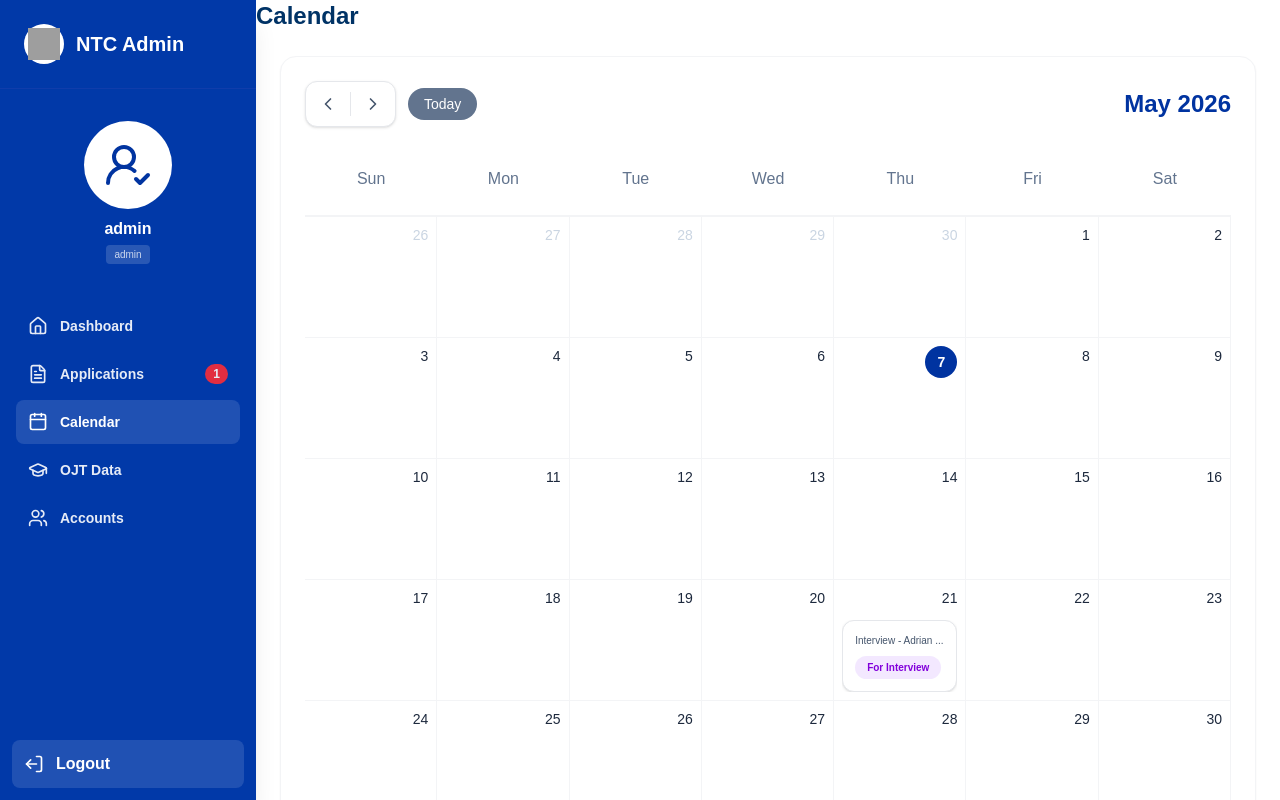
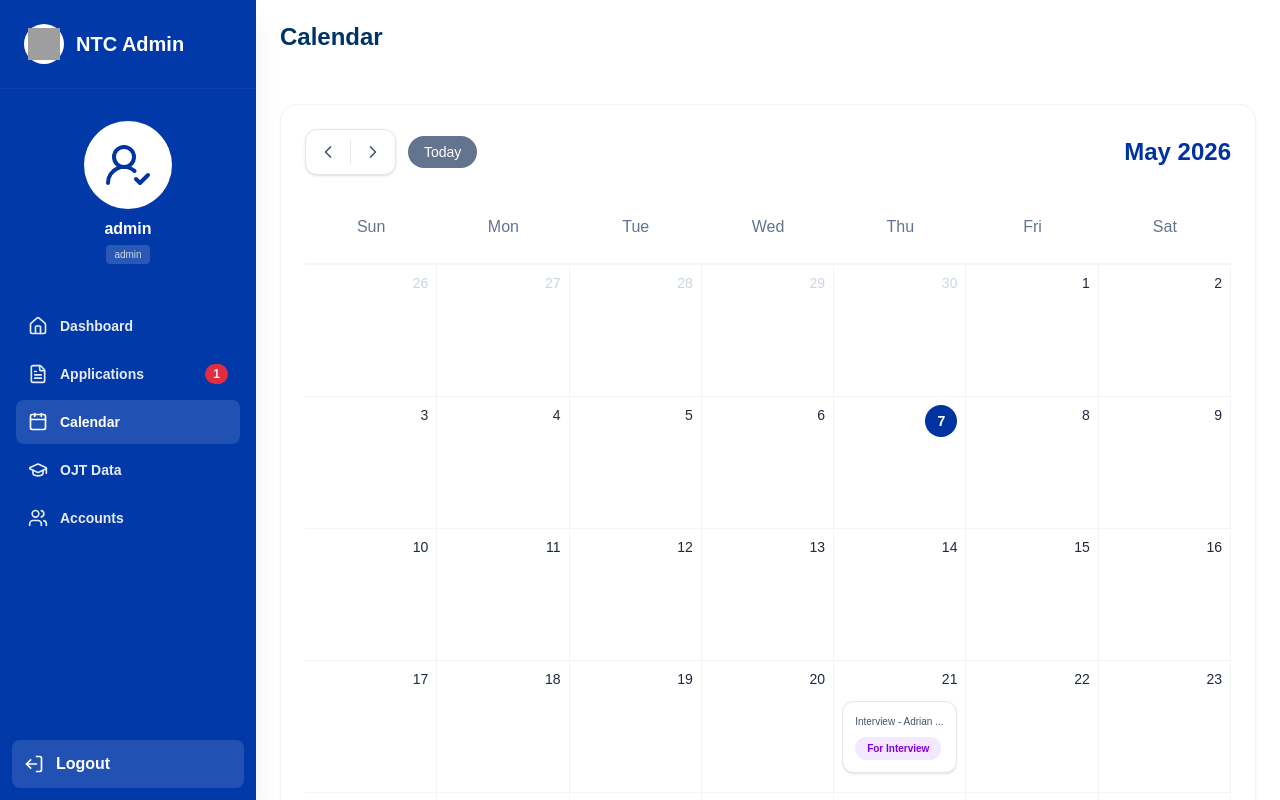
Before and after one commit to kie-shaaaa/ojt-portal, a Next.js app: page /calendar in a window 1280 px wide. Shown: the top 800 px of the page. Built offline with nearby package versions, Linux system fonts and the light colour scheme; grey boxes are pictures that could not be loaded.

Commit message:
Refactor calendar layout: add header wrapper and adjust grid aspect ratio

```diff
--- a/src/app/(private)/calendar/page.tsx
+++ b/src/app/(private)/calendar/page.tsx
@@ -38,7 +38,9 @@ export default function Page() {
       className="flex flex-col items-start relative w-full"
       aria-label="Calendar main content"
     >
-      <CalendarHeaderSection />
+      <header className="flex flex-col h-20 items-start pt-4 pb-0 px-6 z-[1] relative self-stretch w-full">
+        <CalendarHeaderSection />
+      </header>
 
       <section
         className="flex flex-col items-start justify-center p-6 relative flex-1 self-stretch w-full grow overflow-auto"
--- a/src/components/layout/private/Calendar/CalendarDatesGridSection.tsx
+++ b/src/components/layout/private/Calendar/CalendarDatesGridSection.tsx
@@ -99,7 +99,7 @@ export const CalendarDatesGridSection = ({
   return (
     <section
       aria-label="Calendar dates grid"
-      className="grid grid-cols-7 grid-rows-6 auto-rows-[minmax(0,1fr)] border-t border-gray-100 rounded-b-2xl overflow-hidden flex-1 min-h-0 w-full"
+      className="grid grid-cols-7 grid-rows-6 auto-rows-[minmax(0,1fr)] aspect-[7/6] border-t border-gray-100 rounded-b-2xl overflow-hidden flex-1 min-h-0 w-full"
     >
       {cells.map((cell, idx) => {
         const isDisabled = !!cell.disabled;
@@ -110,12 +110,12 @@ export const CalendarDatesGridSection = ({
             key={key}
             aria-disabled={isDisabled}
             data-disabled={isDisabled}
-            className={`relative flex flex-col border-r border-b border-gray-100 bg-white p-2 min-w-0 ${
+            className={`relative flex flex-col h-full border-r border-b border-gray-100 bg-white p-2 min-w-0 overflow-hidden ${
               isDisabled ? "select-none" : ""
             }`}
           >
             {/* Day Number */}
-            <div className="flex justify-end">
+            <div className="flex justify-end flex-none">
               {cell.selected && !isDisabled ? (
                 <div className="flex items-center justify-center w-8 h-8 rounded-full bg-[#0033a0] text-white text-sm font-bold">
                   {cell.day}
@@ -133,7 +133,7 @@ export const CalendarDatesGridSection = ({
               events[cell.day] &&
               events[cell.day].length > 0 && (
                 <div
-                  className="mt-3 flex flex-col gap-2 overflow-hidden"
+                  className="mt-3 flex-1 flex flex-col gap-2 overflow-auto"
                   aria-hidden={isDisabled}
                 >
                   {events[cell.day].slice(0, 1).map((ev, i) => (
--- a/src/components/layout/private/Calendar/CalendarHeaderSection.tsx
+++ b/src/components/layout/private/Calendar/CalendarHeaderSection.tsx
@@ -10,6 +10,10 @@ export const CalendarHeaderSection = (): JSX.Element => {
           Calendar
         </h1>
       </div>
+
+      <div className="w-72 max-[767px]:w-full">
+        <div className="h-[42px] invisible" />
+      </div>
     </header>
   );
 };
```
